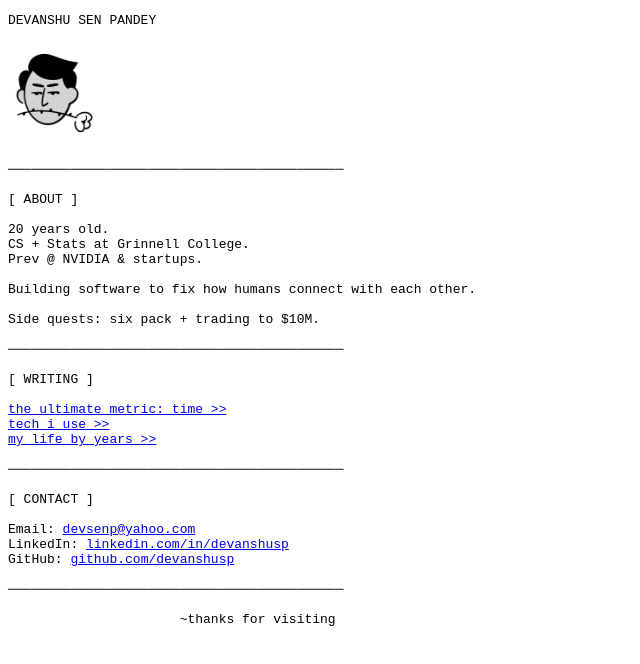
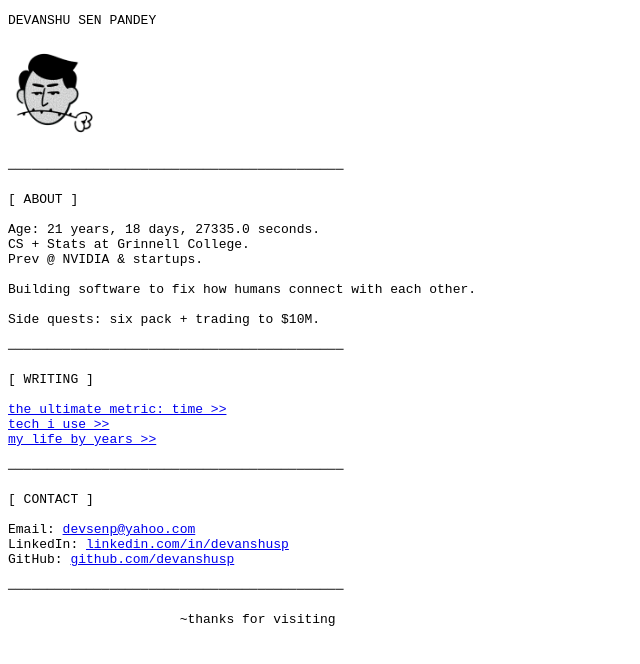
Before and after one commit to Devanshusp/ss-portfolio, a plain HTML site: page index.html in a window 1280 px wide. Shown: the whole page, without its empty margins (0-640 px from the left). Drawn offline with Linux system fonts and the light colour scheme.

Commit message:
live age counter

```diff
--- a/index.html
+++ b/index.html
@@ -17,7 +17,7 @@ DEVANSHU SEN PANDEY
 
 [ ABOUT ]
 
-20 years old.
+Age: <span class="age" id="age">calculating...</span>.
 CS + Stats at Grinnell College.
 Prev @ NVIDIA & startups.
 
@@ -45,6 +45,30 @@ GitHub: <a href="https://github.com/devanshusp" target="_blank">github.com/devan
 
                       ~thanks for visiting
 </pre>
+  <script>
+    const ageDisplay = document.getElementById('age');
+
+    // Oct 26, 2004, UTC+5:30
+    const birthTime = new Date(Date.UTC(2004, 9, 26, 9, 30, 0));
+
+    function updateAge() {
+      const now = new Date();
+      const diff = now - birthTime;
+
+      const years = Math.floor(diff / (1000 * 60 * 60 * 24 * 365.2425));
+      const remainingAfterYears = diff - years * (1000 * 60 * 60 * 24 * 365.2425);
+
+      const days = Math.floor(remainingAfterYears / (1000 * 60 * 60 * 24));
+      const remainingAfterDays = remainingAfterYears - days * (1000 * 60 * 60 * 24);
+
+      const seconds = remainingAfterDays / 1000;
+
+      ageDisplay.textContent = `${years} years, ${days} days, ${seconds.toFixed(1)} seconds`;
+    }
+
+    updateAge();
+    setInterval(updateAge, 33); // refresh ~30x/sec
+  </script>
 </body>
 
 </html>
```
